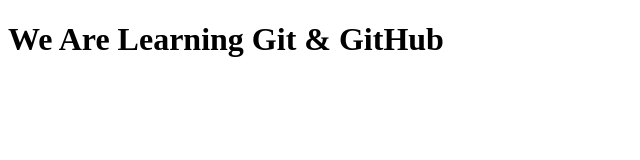
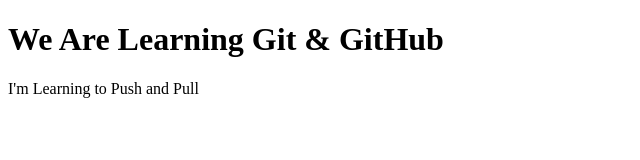
Before and after one commit to ansonng-8/mdia-4590, a plain HTML site: page index.html in a window 1280 px wide. Shown: the whole page, without its empty margins (0-640 px from the left). Drawn offline with Linux system fonts and the light colour scheme.

Commit message:
Add contenxt
Add paragraph describing commits

```diff
--- a/index.html
+++ b/index.html
@@ -8,5 +8,6 @@
 </head>
 <body>
     <h1>We Are Learning Git & GitHub</h1>
+    <p>I'm Learning to Push and Pull</p>
 </body>
 </html>
```
